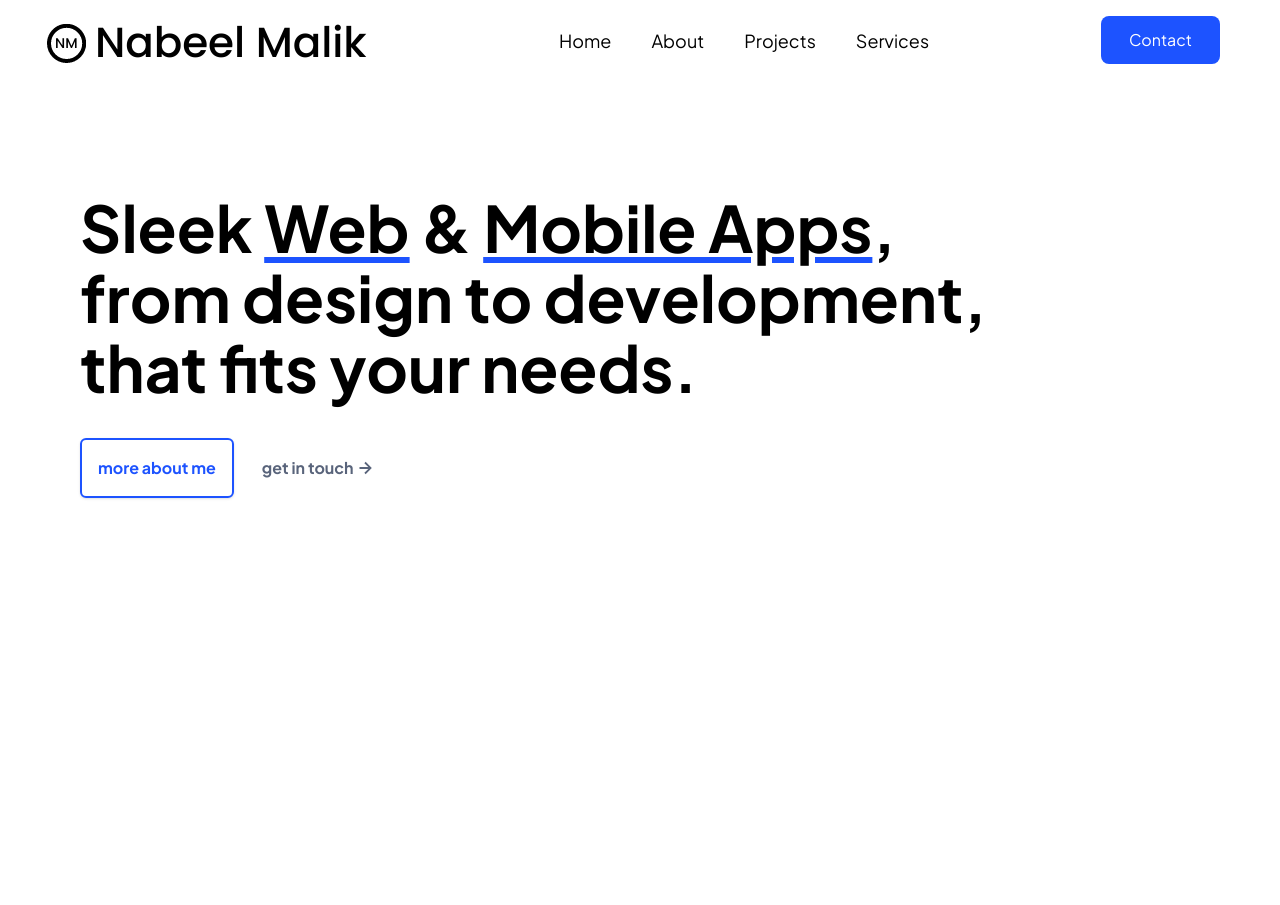
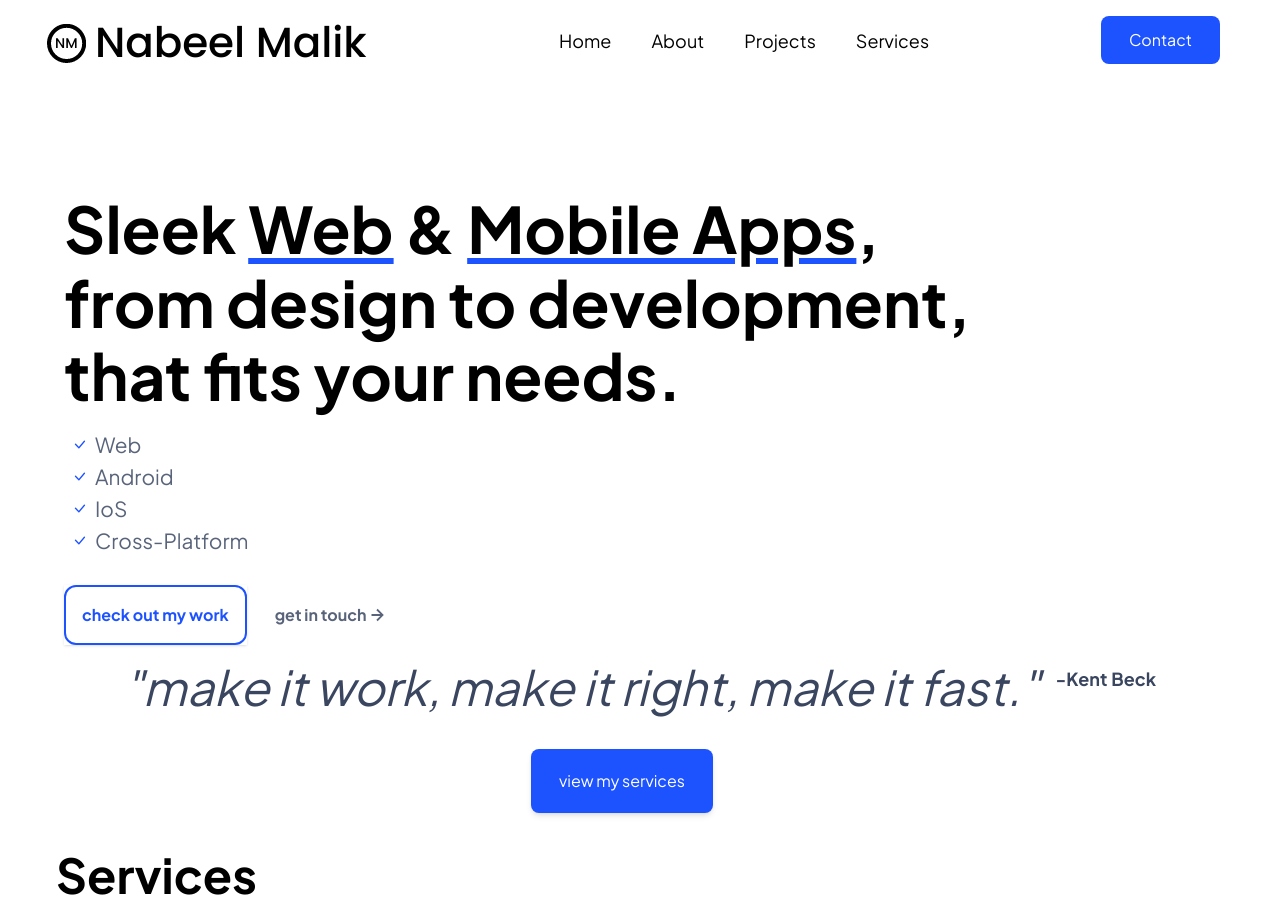
Before and after one commit to mnmalikdev/portfolio, a Next.js app: page / in a window 1280 px wide. Before the commit the page ends 800 px from the top, so only its background shows below. Built offline with nearby package versions, Linux system fonts and the light colour scheme.

Commit message:
Hero sECTION cOMPLETED

```diff
--- a/package.json
+++ b/package.json
@@ -9,6 +9,7 @@
     "lint": "next lint"
   },
   "dependencies": {
+    "@react-spring/web": "^9.5.0",
     "next": "12.1.6",
     "react": "18.1.0",
     "react-dom": "18.1.0",
--- a/pages/_app.tsx
+++ b/pages/_app.tsx
@@ -1,8 +1,14 @@
-import '../styles/globals.css'
-import type { AppProps } from 'next/app'
+import type { AppProps } from "next/app";
+import Navbar from "../src/components/navbar";
+import "../styles/globals.css";
 
 function MyApp({ Component, pageProps }: AppProps) {
-  return <Component {...pageProps} />
+  return (
+    <>
+      <Navbar />
+      <Component {...pageProps} />
+    </>
+  );
 }
 
-export default MyApp
+export default MyApp;
--- a/pages/index.tsx
+++ b/pages/index.tsx
@@ -1,11 +1,14 @@
 import { FC } from "react";
 import Hero from "../src/components/Hero";
-import Navbar from "../src/components/navbar";
+import Quote from "../src/components/Quote";
+import Services from "../src/components/Services";
+
 const Home: FC = () => {
   return (
     <div>
-      <Navbar />
       <Hero />
+      <Quote />
+      <Services />
     </div>
   );
 };
--- a/src/components/Hero.tsx
+++ b/src/components/Hero.tsx
@@ -1,24 +1,38 @@
 import { BiRightArrowAlt } from "react-icons/bi";
+import { BsCheckLg } from "react-icons/bs";
 const Hero: React.FC = () => {
+  const services = ["Web", "Android", "IoS", "Cross-Platform"];
   return (
-    <div className="md:flex flex-col h-96 sm:flex-row px-20 my-28 ">
+    <div className=" md:flex flex-col md:h-auto w-full sm:flex-row px-16 pt-28 ">
       <div>
         {/* text section */}
         <div className=" text-h3 md:text-h1 text-left font-semibold justify-center">
           Sleek <span className=" underline decoration-primary">Web</span> <span> & </span>
-          <span className=" underline decoration-primary">Mobile Apps</span>,
+          <span className=" underline decoration-primary ">Mobile Apps</span>,
           <br /> from design to development,
           <br /> that fits your needs.
+          <ul className="text-li my-4">
+            {services.map((service, index) => {
+              return (
+                <div key={index * 2} className="flex flex-row justify-start content-center ">
+                  <BsCheckLg size={15} color={"#1d53ff"} className="mx-2 mt-2 block" />
+                  <li key={index} className="text-li text-[#59647b] font-medium">
+                    {service}
+                  </li>
+                </div>
+              );
+            })}
+          </ul>
         </div>
         {/* Butoon-CTA */}
         <div className=" flex-col">
           {/* about me button */}
-          <div className="inline-flex rounded-md shadow my-9 ">
+          <div className="inline-flex shadow my-3 ">
             <a
               href="#"
-              className=" w-full inline-flex items-center justify-center px-4 py-4 border-2 border-primary text-base font-semibold rounded-md text-primary bg-white transition ease-in-out delay-150 bg-blue-500 hover:-translate-y-1 hover:scale-110 hover:bg-indigo-500 duration-300"
+              className=" w-full inline-flex items-center justify-center px-4 py-4 border-2 border-primary text-base font-semibold rounded-xl text-primary bg-white transition ease-in-out delay-150 bg-blue-500 hover:-translate-y-1 hover:scale-110 hover:bg-indigo-500 duration-300"
             >
-              more about me
+              check out my work
             </a>
           </div>
           {/* contact button */}
--- /dev/null
+++ b/src/components/Menu.tsx
@@ -0,0 +1,40 @@
+import { animated } from "@react-spring/web";
+import { useState } from "react";
+import { FaRegWindowClose } from "react-icons/fa";
+
+interface IMenuProps {
+  toggleMenu: () => void;
+}
+
+const Menu: React.FC<IMenuProps> = ({ toggleMenu }) => {
+  const [fullMenu, setFullMenu] = useState<boolean>(false);
+
+  // render menu only if expandedMenu is true
+
+  if (!fullMenu) {
+    return (
+      // animate this menu
+
+      <animated.div className="flex justify-center items-center absolute bg-primary min-h-screen w-full">
+        <div className="absolute top-10 right-10 text-white">
+          <FaRegWindowClose
+            size={24}
+            onClick={() => {
+              setFullMenu(!fullMenu);
+              toggleMenu();
+            }}
+          />
+        </div>
+        <div className="">
+          <div className=" font-jakarta font-semibold font-h2">
+            <span className="font-bold text-white">Menu</span>
+          </div>
+        </div>
+      </animated.div>
+    );
+  }
+
+  return null;
+};
+
+export default Menu;
--- /dev/null
+++ b/src/components/Quote.tsx
@@ -0,0 +1,29 @@
+const Quote: React.FC = () => {
+  return (
+    <>
+      <div className=" flex justify-center flex-col md:flex md:justify-center md:content-center px-14 md:flex-row">
+        <div className=" text-h3 lg:text-h2 text-dark font-medium italic">"make it work, make it right, make it fast."</div>
+        <div className="text-h4 text-dark font-light flex my-2 ">
+          <span className="font-bold pl-4">-</span>
+          <span className="font-light flex flex-row ">
+            {" "}
+            <span className="font-bold">Kent</span>{" "}
+            <span className="font-light">
+              {" "}
+              <span className="font-bold pl-1">Beck </span>
+            </span>
+          </span>
+        </div>
+      </div>
+      <div className="flex justify-center content-center my-6">
+        <div className="bg-primary text-white  px-7 py-5  rounded-lg my-2 mr-9 cursor-pointer transition ease-in-out delay-150 bg-blue-500 shadow-md hover:-translate-y-1 hover:scale-110 hover:bg-indigo-500 duration-300">
+          <a href="#" className="font-medium">
+            view my services
+          </a>
+        </div>
+      </div>
+    </>
+  );
+};
+
+export default Quote;
--- /dev/null
+++ b/src/components/Services.tsx
@@ -0,0 +1,11 @@
+const Services: React.FC = () => {
+  return (
+    <div className="flex items-center px-14">
+      <div className="text-center text-h2 font-bold">
+        <span className="font-bold">Services</span>
+      </div>
+    </div>
+  );
+};
+
+export default Services;
--- a/src/components/navbar.tsx
+++ b/src/components/navbar.tsx
@@ -1,15 +1,30 @@
 import Image from "next/image";
+import { useState } from "react";
 import { BiMenuAltRight } from "react-icons/bi";
 import logo from "./../public/images/logo1.png";
-const Navbar: React.FC = () => {
+import Menu from "./Menu";
+
+interface IMenuProps {
+  toggleMenu?: () => void;
+}
+
+const Navbar: React.FC<IMenuProps> = () => {
+  const [displayNav, setDisplayNav] = useState<boolean>(true); //local state for menu
+
+  const toggleMenu = () => {
+    setDisplayNav(!displayNav);
+  };
+
   return (
+    <div>
+      {displayNav ? (
         <div className="w-full h-[80px] flex justify-between items-center px-6">
           {/* logo */}
           <div className=" mt-3 p-3  min-w-max ">
             <Image src={logo} />
           </div>
           {/* menu */}
-      <div className="hidden lg:flex flex-row justify-between ">
+          <div className="hidden lg:flex flex-row justify-between font-medium">
             <a href="#" className="p-5 text-h4 hover:underline decoration-primary decoration-2">
               Home
             </a>
@@ -28,8 +43,12 @@ const Navbar: React.FC = () => {
           </div>
           {/* hamburger icon */}
           <div className="flex lg:hidden transition ease-in-out delay-150 bg-blue-500 hover:-translate-y-1 hover:scale-110 duration-300 cursor-pointer ">
-        <BiMenuAltRight size={34} />
+            <BiMenuAltRight size={34} onClick={toggleMenu} />
           </div>
+        </div>
+      ) : (
+        <Menu toggleMenu={toggleMenu} />
+      )}
     </div>
   );
 };
--- a/tailwind.config.js
+++ b/tailwind.config.js
@@ -10,10 +10,11 @@ module.exports = {
       poppins: ["Poppins"],
     },
     fontSize: {
-      h1: ["4rem", "70px"],
+      h1: ["4rem", "4.6rem"],
       h2: ["3rem", "60px"],
       h3: ["2.2rem", "50px"],
       h4: ["18px", "27px"],
+      li: ["1.3rem", "2rem"],
       bodyTitleBig: ["24px", "36px"],
       bodyTitleSmall: ["18px", "24px"],
       body1: ["16px", "22px"],
@@ -26,6 +27,7 @@ module.exports = {
       white: "#ffffff",
       purple: "#3f3cbb",
       midnight: "#121063",
+      dark: "#3a4660",
       metal: "#565584",
       tahiti: "#3ab7bf",
       silver: "#ecebff",
```
Also changed, not shown: 1 other file (tests, documents, lock files or other folders). Lines whose indentation alone changed are shown as unchanged.
